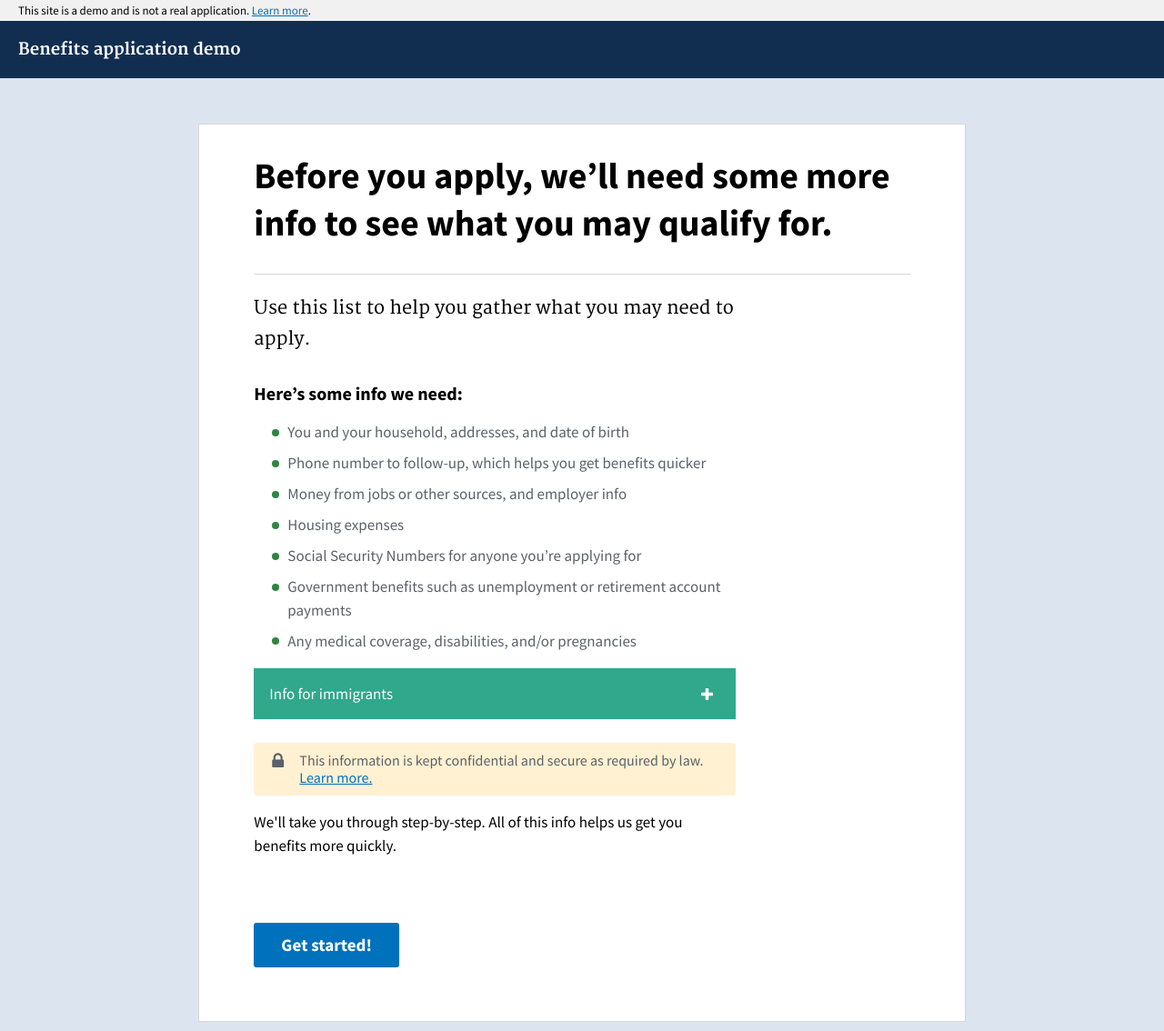
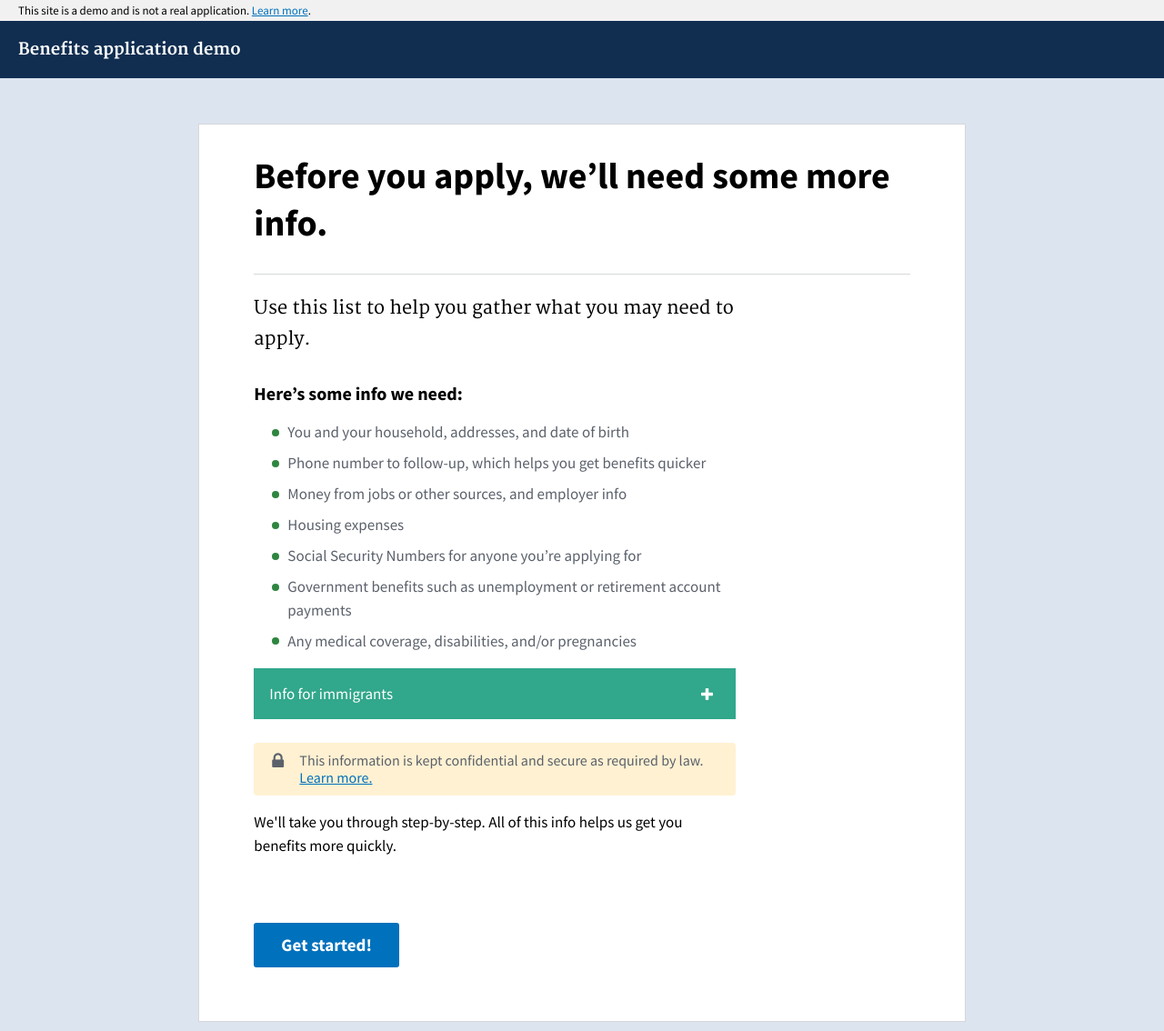
Before and after one commit to usds/benefits-enrollment-prototype, a Jekyll site: the page built from 00-screener/info-needed.html, in a window 1280 px wide. Shown: the whole page at 91% size. Built offline with Jekyll 4.4.1, drawn with Linux system fonts in a browser that asks for light colours.

Commit message:
title fix

```diff
--- a/00-screener/info-needed.html
+++ b/00-screener/info-needed.html
@@ -1,6 +1,6 @@
 ---
 layout: application
-title: Before you apply, we’ll need some more info to see what you may qualify for.
+title: Before you apply, we’ll need some more info.
 button_text: Get started!
 ---
 
```
